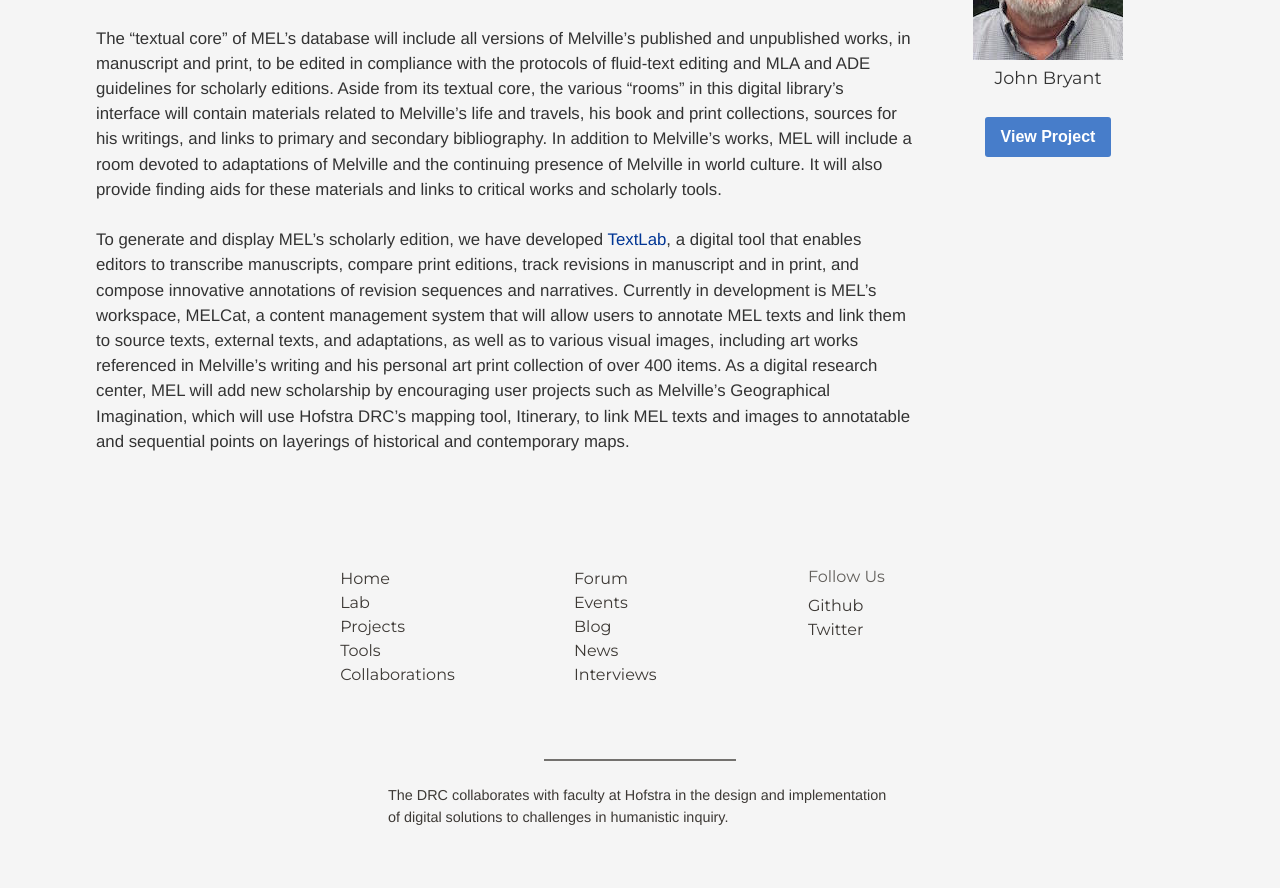
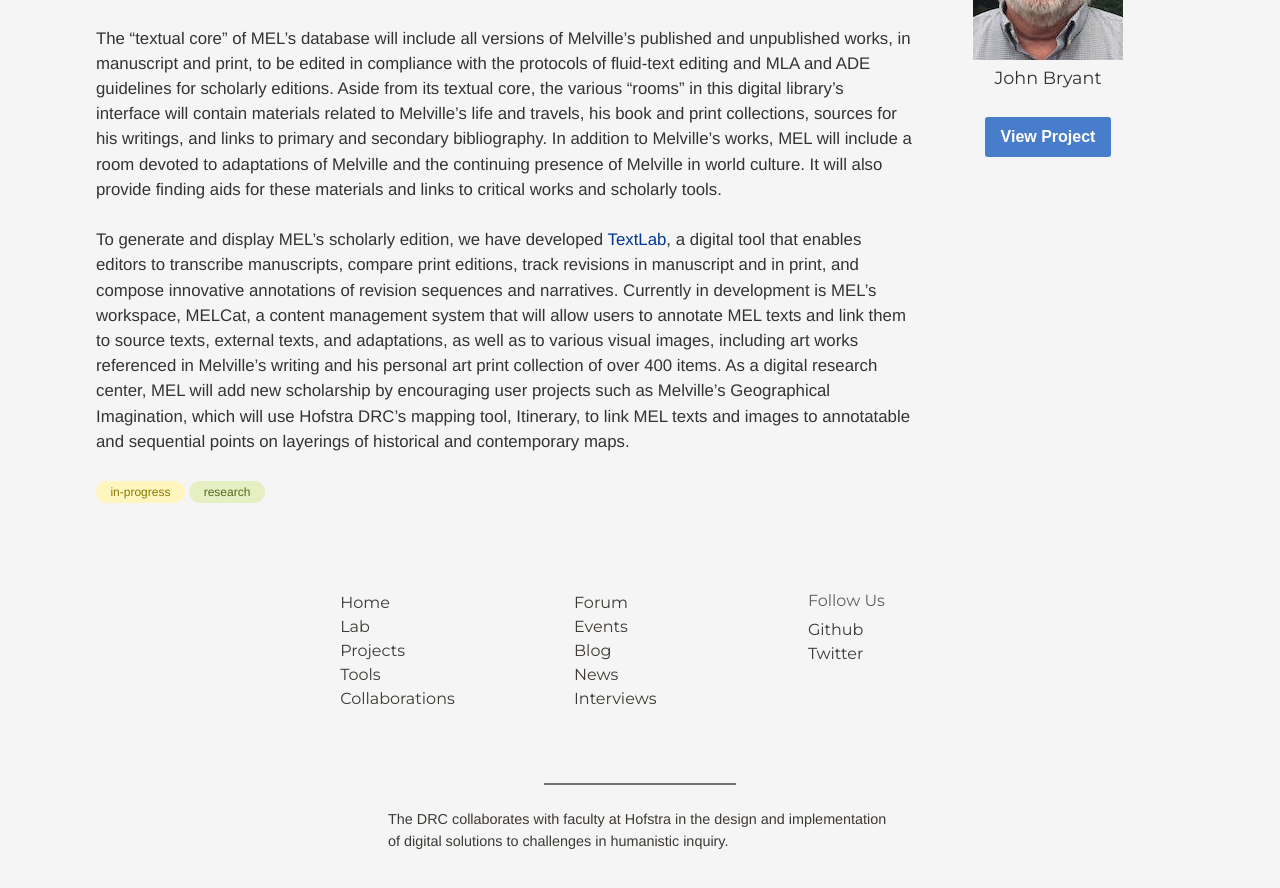
Before and after one commit to hofstra/drc, a Jekyll site: the page built from _posts/2015-04-01-mel.md, in a window 1280 px wide and 900 px high, scrolled down 711 px. Shown: the top 888 px of the window. Built offline with Jekyll 4.4.1, drawn with Linux system fonts in a browser that asks for light colours; nearby versions of some CDN libraries.

Commit message:
Add tags to MEL

```diff
--- a/_posts/2015-04-01-mel.md
+++ b/_posts/2015-04-01-mel.md
@@ -5,6 +5,7 @@ categories:
 - projects
 layout: post
 author: John Bryant
+tags: [in-progress, research]
 image: "/images/melville.jpg"
 feature: true
 project_url: http://mel.hofstra.edu/
```
